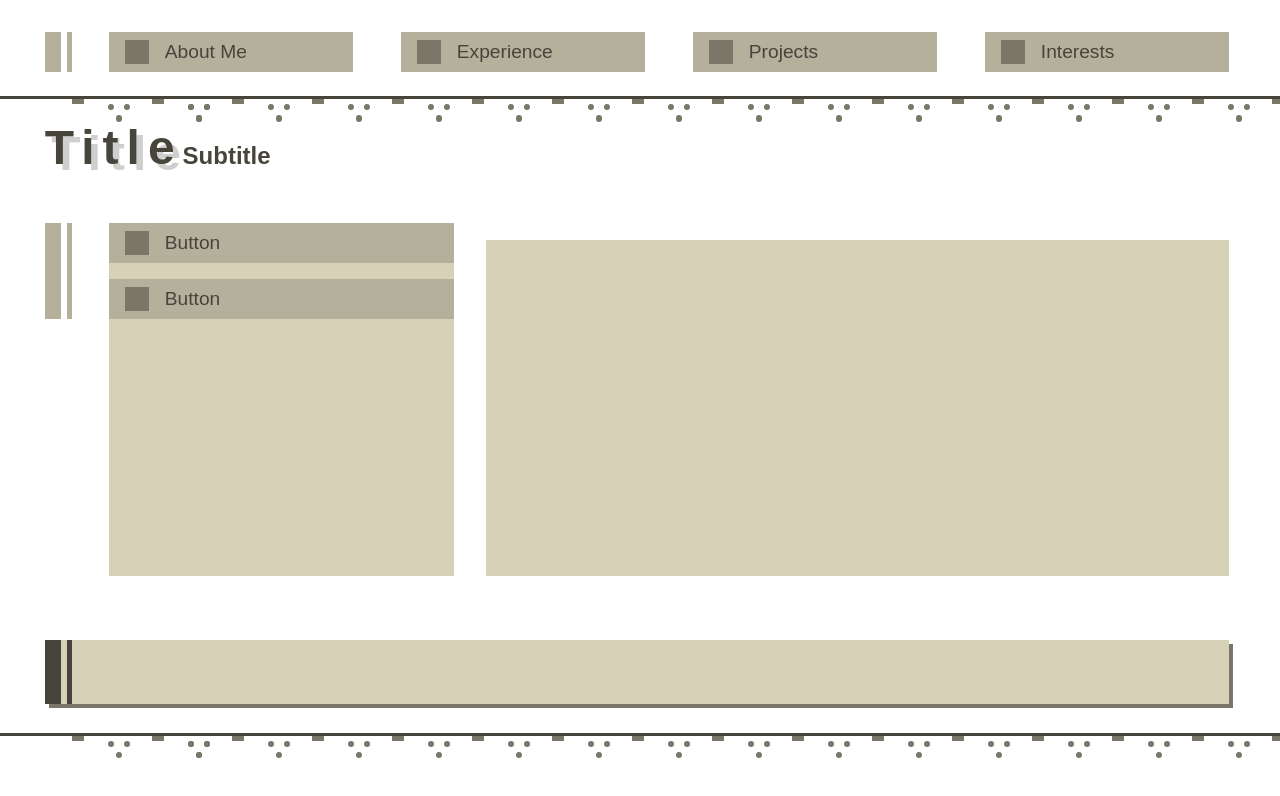
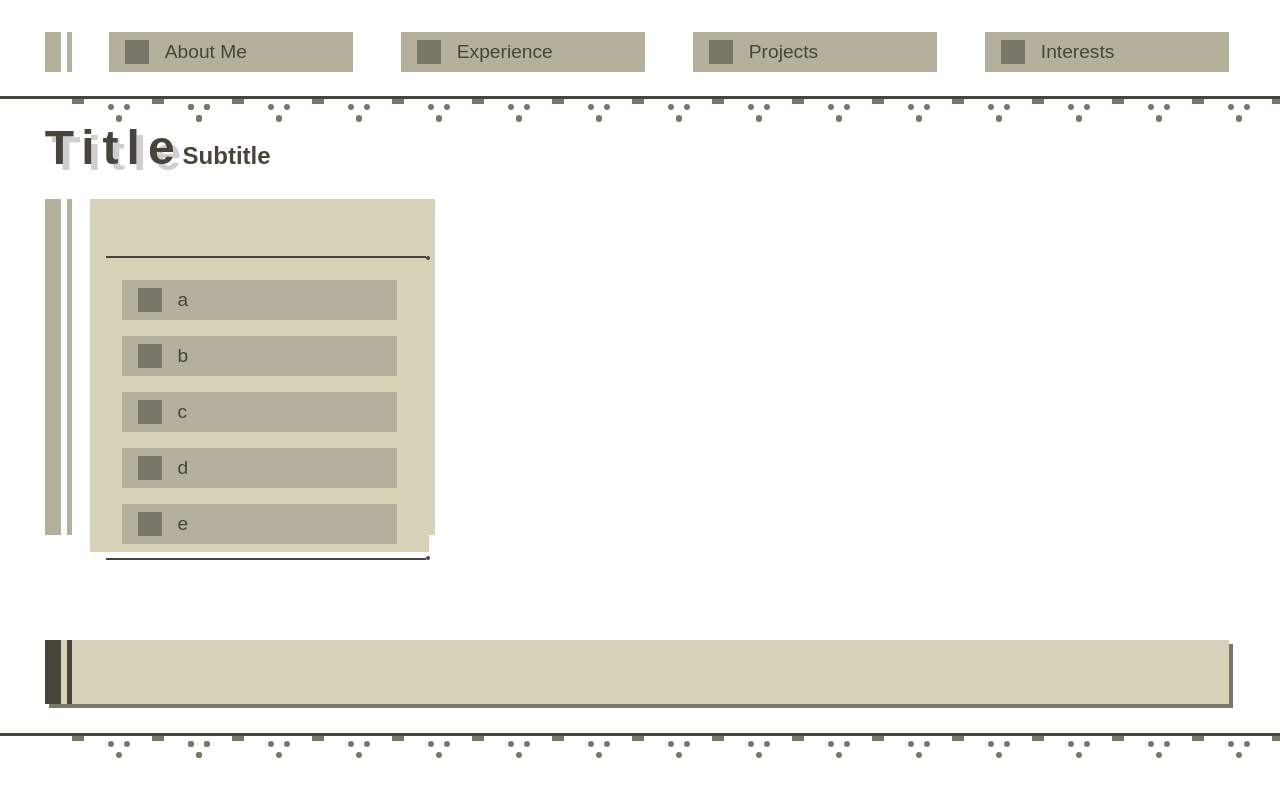
Before and after one commit to W553Li/NierPortfolioV2, a React (Vite) app: page / in a window 1280 px wide. Shown: the top 796 px of the page. Built offline with nearby package versions, Linux system fonts and the light colour scheme; a web font is replaced by a local one.

Commit message:
April 7 Panel

```diff
--- /dev/null
+++ b/src/components/ButtonPanel.jsx
@@ -0,0 +1,304 @@
+import React, { useEffect, useRef, useState } from 'react';
+import styled from 'styled-components';
+import Button from './Button';
+import colors from './colors.json';
+
+const SidebarParent = styled.div`
+  display: flex;
+  flex-direction: row;
+  position: relative;
+  height: calc(100vh - 29rem);
+  left: 3.5%;
+`
+
+const BarsContainer = styled.div`
+//   z-index: 1;
+  display: flex;
+  flex-direction: row;
+  height: 100%;
+  position: absolute;
+  top: 1.5rem;
+`
+
+const SidebarItem = styled.div`
+  background-color: ${colors.colors[2].hex};
+  width: 16px;
+  height: 100%;
+  margin-right: 6px;
+
+  &:nth-child(2){
+    width: 5px;
+  }
+`;
+
+const ButtonContainer = styled.div`
+  position: relative;
+  display: flex;
+  flex-direction: column;
+  padding: 1rem 2rem;
+  gap: 1rem;
+  width: 100%;
+  z-index: 2;
+  min-height: calc(100vh - 29rem);  // Add minimum height
+
+  > * {
+    position: relative;
+    scroll-snap-align: end;    // Make each button a snap target
+    scroll-snap-stop: always;    // Force stopping at each snap point
+  }
+`
+
+const PanelContainer = styled.div`
+  position: relative;
+  background-color: ${colors.colors[3].hex};
+
+  width: 27%;
+  top: 1.5rem;
+  left: 3.5%;
+`
+
+const PanelTop = styled.div`
+  background-color: ${colors.colors[0].hex};
+  position: fixed;
+  width: 25%;
+  height: 2px;
+  margin-left: 1rem;
+  top: 16rem;
+  z-index: 3;
+`
+
+const TopDot = styled.div`
+  background-color: ${colors.colors[0].hex};
+  position: fixed;
+
+  left: 33.3%;
+  top: 16rem;
+  width: 4px;
+  height: 4px;
+  border-radius: 50%;
+`
+
+const BottomDot = styled.div`
+  background-color: ${colors.colors[0].hex};
+  position: fixed;
+
+  left: 33.3%;
+  bottom: 15rem;
+  width: 4px;
+  height: 4px;
+  border-radius: 50%;
+`
+
+const PanelBottom = styled.div`
+  background-color: ${colors.colors[0].hex};
+  position: fixed;
+  width: 25%;
+  height: 2px;
+  margin-left: 1rem;
+  bottom: 15rem;
+  z-index: 3;
+`
+
+const PanelMain = styled.div`
+  background-color: ${colors.colors[3].hex};
+  position: fixed;
+  z-index: 1;  // Lower z-index so arrows can appear
+  width: 26.5%;
+  bottom: 15.5rem;
+  top: 16.5rem;
+  overflow-y: auto;
+  scroll-snap-type: y mandatory;
+  scroll-behavior: smooth;
+
+  &::-webkit-scrollbar {
+    display: visible;
+    transform: translateX(-0.75rem);
+
+    width: 0.25rem;
+  }
+
+  &::-webkit-scrollbar-thumb {
+    background-color: ${colors.colors[0].hex};
+    opacity: 0.5;
+  }
+
+  &::-webkit-scrollbar-track {
+    margin-right: -0.75rem;
+  }
+
+  // -ms-overflow-hide: scrollbar;
+  // scrollbar-width: none;
+`
+
+
+const ArrowContainer = styled.div`
+  display: flex;
+  flex-direction: column;
+  position: fixed;
+  gap: 36px; // Match ButtonContainer gap
+  min-height: calc(100vh - 32rem);
+  top: 16.5rem;
+  bottom: 15.5rem;
+  left: 2%;
+  z-index: 10;
+  overflow-y: auto;
+  overflow-x: hidden;
+  pointer-events: none;
+  padding: 1rem 2rem;
+  scroll-behavior: smooth;
+
+  // Hide scrollbar
+  &::-webkit-scrollbar {
+    display: none;
+  }
+  -ms-overflow-hide: scrollbar;
+  scrollbar-width: none;
+`
+
+
+const ArrowBase = styled.div`
+  transition: all 0.4s ease;
+  position: relative;
+  pointer-events: none;
+  opacity: 1;
+  z-index: 10;  // Higher z-index
+  width: 0;
+  height: 0;
+  border: 8px solid transparent;
+  border-bottom: 12px solid ${colors.colors[0].hex};
+  rotate: 270deg;
+  left: 0;  // Reset left position
+  top: 0.5rem;  // Reset top position
+
+  // little box things
+  &:before {
+    content: '';
+    position: absolute;
+    z-index: 1;
+
+    width: 4px;
+    height: 0px;
+    left: -2px;
+    top: 10px;
+    border-bottom: 4px solid ${colors.colors[3].hex};
+
+    box-shadow: 8px 22px 0px 0px ${colors.colors[0].hex},
+    -8px 22px 0px 0px ${colors.colors[0].hex};
+  }
+
+  // right side of arrow
+  &:after {
+    content: '';
+    position: absolute;
+    left: -8px;
+    top: 12px;
+    width: 0;
+    height: 0;
+    border: 8px solid transparent;
+    border-top: 24px solid ${colors.colors[0].hex};
+  }
+`
+
+const Arrow = React.memo(({ isActive }) => {
+  return (
+    <ArrowBase
+      style={{
+        opacity: isActive ? 1 : 0
+      }}
+    />
+  );
+});
+
+
+export default function ButtonPanel({buttons}) {
+  const [active, setActive] = useState("");
+  const panelRef = useRef(null);
+  const arrowContainerRef = useRef(null);
+
+  const handleMouseEnter = (button) => {
+    setActive(button);
+  };
+
+  const handleMouseLeave = () => {
+    setActive("");
+  };
+
+  const handleScroll = (e) => {
+    if (arrowContainerRef.current) {
+      // Directly match scroll positions
+      arrowContainerRef.current.scrollTop = e.target.scrollTop;
+    }
+  };
+
+  useEffect(() => {
+    // Reset scroll positions when component mounts/updates
+    if (panelRef.current && arrowContainerRef.current) {
+      arrowContainerRef.current.scrollTop = panelRef.current.scrollTop;
+    }
+  }, [buttons]);
+
+  return (
+    <SidebarParent>
+      <BarsContainer>
+        <SidebarItem />
+        <SidebarItem />
+      </BarsContainer>
+      <ArrowContainer ref={arrowContainerRef}>
+        {buttons.map((button, index) => (
+          <Arrow
+            key={`arrow-${index}`}
+            isActive={active === button}
+          />
+        ))}
+      </ArrowContainer>
+
+      {/* <PanelContainer>
+        <PanelTop/>
+        <PanelMain
+          ref={panelRef}
+          onScroll={handleScroll}
+        >
+          <ButtonContainer>
+            {buttons.map((button, index) => (
+              <div
+                key={`button-wrapper-${index}`}
+                onMouseEnter={() => handleMouseEnter(button)}
+                onMouseLeave={handleMouseLeave}
+              >
+                <Button>
+                  {button}
+                </Button>
+              </div>
+            ))}
+          </ButtonContainer>
+        </PanelMain>
+      </PanelContainer> */}
+
+      <PanelContainer>
+        <PanelTop/>
+        <TopDot/>
+        <PanelMain
+          ref={panelRef}
+          onScroll={handleScroll}
+        >
+          <ButtonContainer>
+            {buttons.map((button, index) => (
+              <div
+                key={`button-wrapper-${index}`}
+                onMouseEnter={() => handleMouseEnter(button)}
+                onMouseLeave={handleMouseLeave}
+              >
+                <Button>
+                  {button}
+                </Button>
+              </div>
+            ))}
+          </ButtonContainer>
+        </PanelMain>
+        <PanelBottom/>
+        <BottomDot/>
+      </PanelContainer>
+
+    </SidebarParent>
+  );
+}
--- a/src/components/Panel.jsx
+++ b/src/components/Panel.jsx
@@ -22,7 +22,7 @@ const PanelLeft = styled.div`
     width: 27%;
     bottom: 14rem;
     top: 15rem;
-    left: 3.5%;           // actually 10 bc of margin and left
+    left: 3.5%;
     margin-left: 4rem
 `
 
@@ -58,6 +58,17 @@ const PanelLarge = styled.div`
     bottom: 14rem;
     top: 15rem;
     left: 38%;
+
+    &:before {
+        background-color: ${colors.colors[0].hex};
+        content: '';
+        position: absolute;
+
+        top: 0;
+        left: 0;
+        width: 100%;
+        height: 40px;
+    }
 `
 
 
--- a/src/pages/PageTemplate.jsx
+++ b/src/pages/PageTemplate.jsx
@@ -7,6 +7,7 @@ import Footer from '../components/Footer'
 import Navbar from '../components/Navbar'
 import Panel from '../components/Panel'
 import styled from 'styled-components';
+import ButtonPanel from '../components/ButtonPanel';
 
 export default function PageTemplate() {
 
@@ -15,11 +16,12 @@ export default function PageTemplate() {
             <Title Title="Title" Subtitle="Subtitle" />
             {/* <Title></Title> */}
 
-            <Sidebar></Sidebar>
+            {/* <Sidebar></Sidebar> */}
 
             {/* <Panel></Panel> */}
-            <Panel></Panel>
+            {/* <Panel></Panel> */}
 
+            <ButtonPanel buttons={["a", "b", "c", "d", "e", "f", "g", "h", "i", 'j', 'k', 'l', 'm', 'n', 'o', 'p']}></ButtonPanel>
 
             <Footer></Footer>
         </>
```
